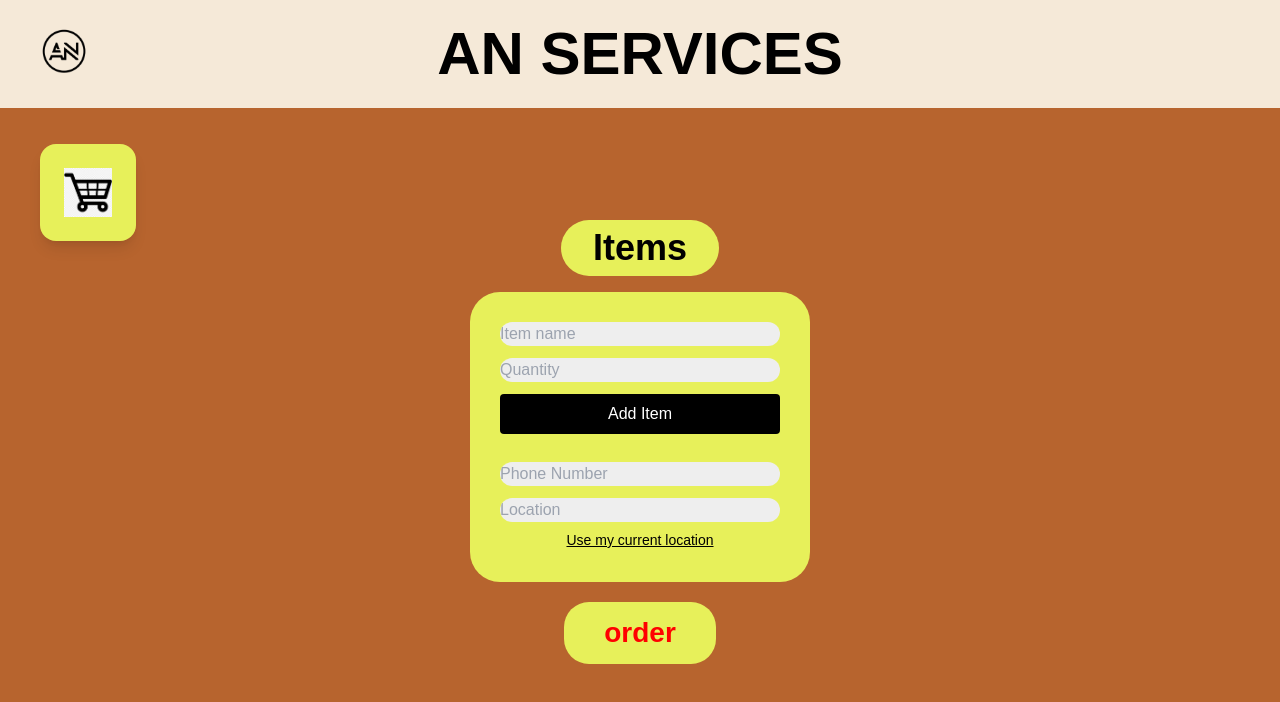
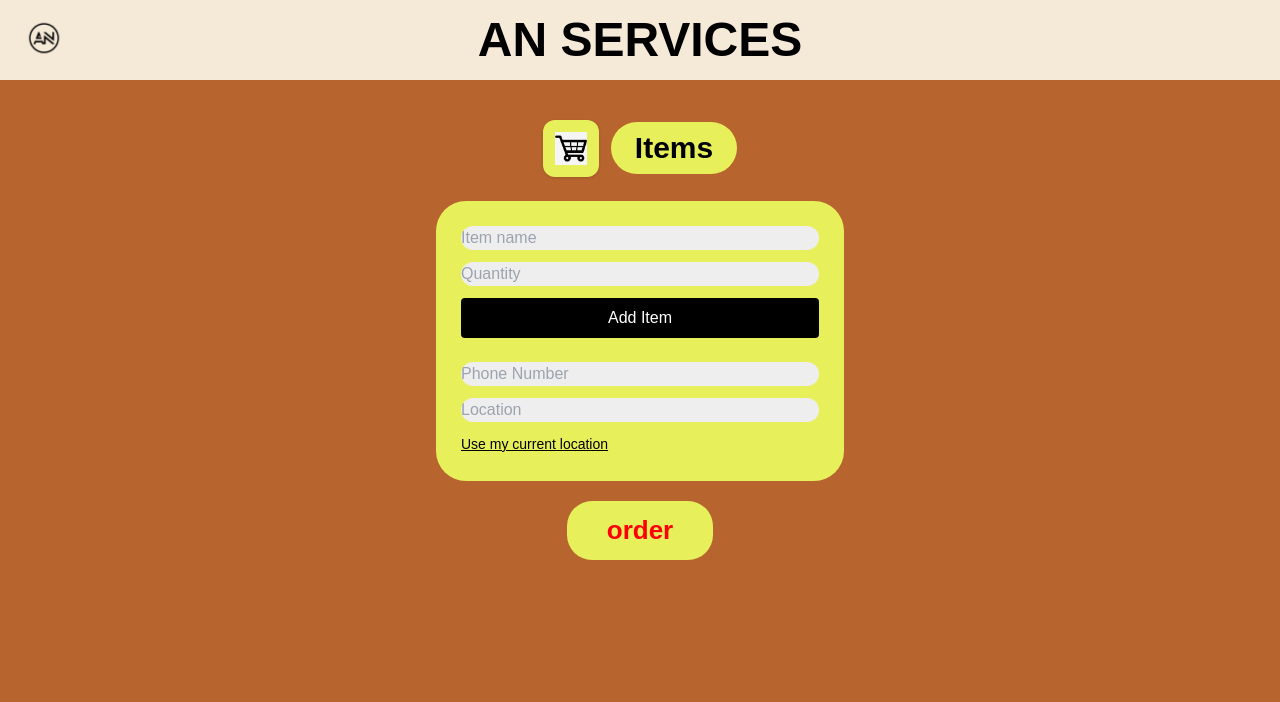
Before and after one commit to PREYOM31/website-lagting-, a plain HTML site: page grocery.html in a window 1280 px wide. Drawn offline with nearby package versions, Linux system fonts and the light colour scheme.

Commit message:
Update grocery.html

```diff
--- a/grocery.html
+++ b/grocery.html
@@ -19,11 +19,10 @@ font-family:sans-serif;
 .order-box{
 background:#e7f05a;
 border-radius:30px;
-padding:30px;
-width:340px;
+padding:25px;
 }
 
-textarea,input{
+input{
 width:100%;
 padding:12px;
 border-radius:15px;
@@ -34,19 +33,10 @@ background:#eeeeee;
 background:#e7f05a;
 color:red;
 font-weight:bold;
-font-size:28px;
+font-size:26px;
 padding:10px 40px;
 border-radius:25px;
 margin-top:20px;
-}
-
-.item-row{
-display:flex;
-justify-content:space-between;
-background:white;
-padding:6px 10px;
-border-radius:10px;
-margin-top:6px;
 }
 
 </style>
@@ -58,11 +48,11 @@ margin-top:6px;
 
 <!-- HEADER -->
 
-<div class="w-full bg-[#F5E9D8] py-6 flex items-center justify-center relative">
+<div class="w-full bg-[#F5E9D8] py-4 flex items-center justify-center relative">
 
-<img src="startup.png" class="absolute left-6 w-20">
+<img src="startup.png" class="absolute left-4 w-10 md:w-14">
 
-<h1 class="text-5xl md:text-6xl font-bold text-black">
+<h1 class="text-3xl md:text-5xl font-bold text-black">
 AN SERVICES
 </h1>
 
@@ -70,59 +60,55 @@ AN SERVICES
 
 
 
-<!-- GROCERY ICON -->
+<!-- PAGE CONTAINER -->
 
-<div class="absolute left-10 top-36">
+<div class="max-w-md mx-auto px-5 py-10">
 
-<div class="bg-[#e7f05a] p-6 rounded-2xl shadow-lg">
 
-<img src="grocery.png" class="w-12">
+<!-- ITEM TITLE -->
+
+<div class="flex items-center justify-center mb-6">
+
+<div class="bg-[#e7f05a] p-3 rounded-xl shadow mr-3">
+
+<img src="grocery.png" class="w-8">
 
 </div>
+
+<h2 class="text-3xl font-bold bg-[#e7f05a] px-6 py-2 rounded-full">
+Items
+</h2>
 
 </div>
 
 
 
-<!-- ORDER SECTION -->
+<!-- ORDER BOX -->
 
-<div class="flex justify-center mt-28">
-
-<div class="text-center">
-
-<h2 class="text-black text-4xl font-bold mb-4 bg-[#e7f05a] px-8 py-2 rounded-full inline-block">
-Items
-</h2>
-
-
-<div class="order-box">
-
-<!-- ITEM INPUT -->
+<div class="order-box space-y-3">
 
 <input id="itemName" placeholder="Item name">
 
-<input id="itemQty" class="mt-3" placeholder="Quantity">
+<input id="itemQty" placeholder="Quantity">
 
-<button onclick="addItem()" class="bg-black text-white px-4 py-2 rounded mt-3 w-full">
+<button onclick="addItem()" class="bg-black text-white w-full py-2 rounded">
 Add Item
 </button>
 
+<div id="itemList" class="text-left"></div>
 
-<!-- ITEMS LIST -->
+<input id="phone" placeholder="Phone Number">
 
-<div id="itemList" class="mt-3 text-left"></div>
+<input id="location" placeholder="Location">
 
-
-<input id="phone" class="mt-4" placeholder="Phone Number">
-
-<input id="location" class="mt-3" placeholder="Location">
-
-<button onclick="getLocation()" class="mt-2 text-sm underline">
+<button onclick="getLocation()" class="underline text-sm">
 Use my current location
 </button>
 
 </div>
 
+
+<div class="text-center">
 
 <button onclick="placeOrder()" class="order-btn">
 order
@@ -130,7 +116,10 @@ order
 
 </div>
 
+
 </div>
+
+</body>
 
 
 
```
